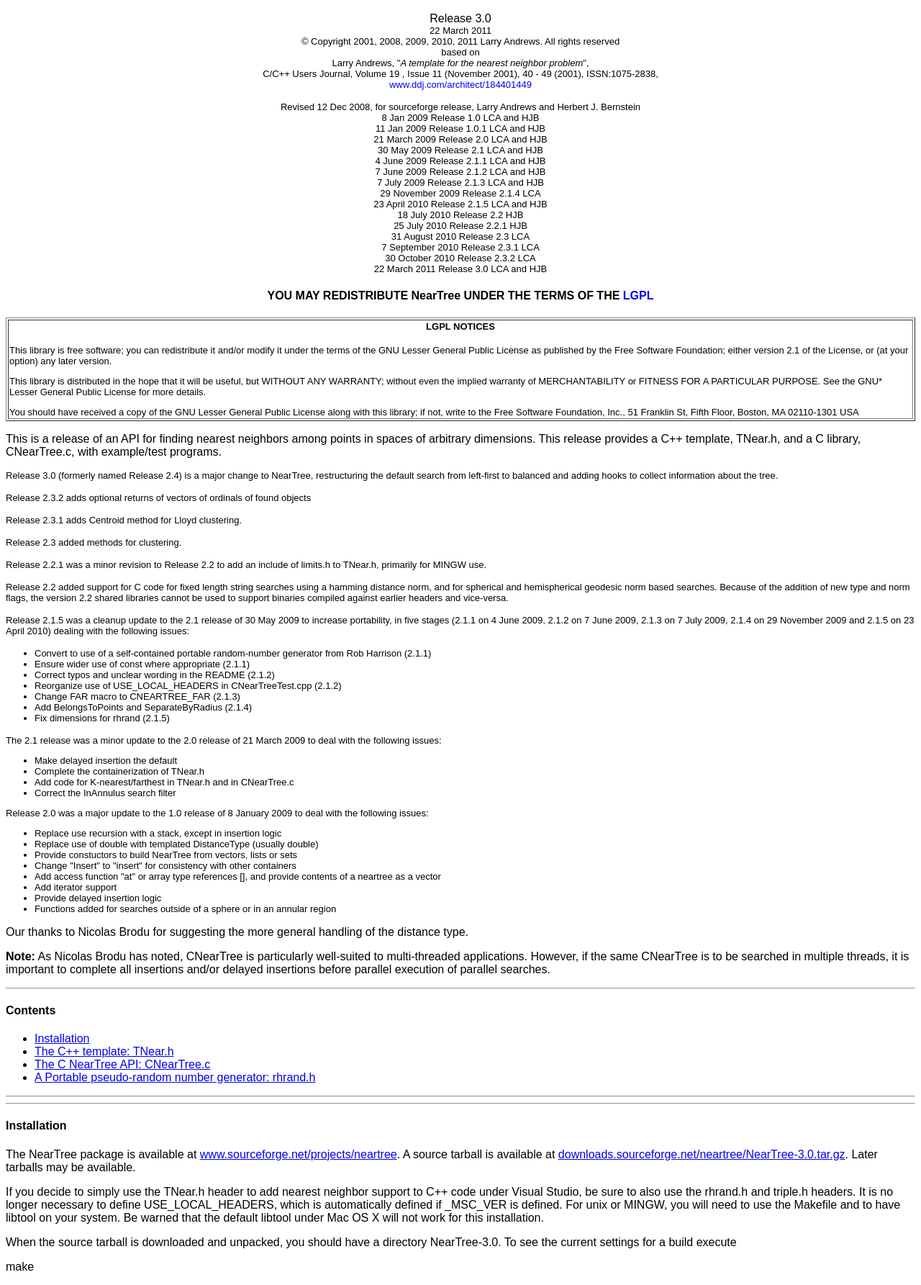
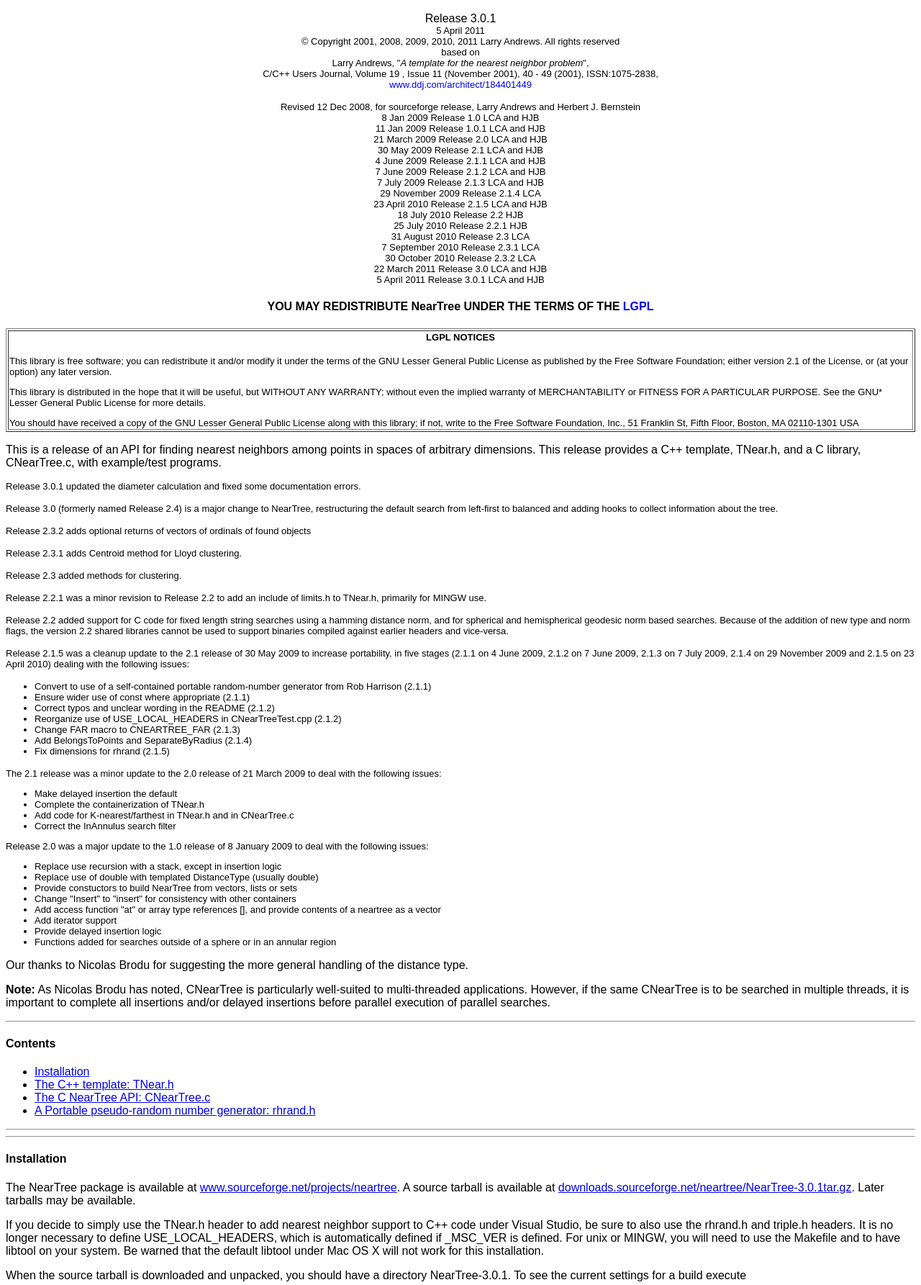
Before and after one commit to yayahjb/neartree, a plain HTML site: page NearTree/README_NearTree.html in a window 1280 px wide. Shown: the part 112-1897 px from the top of the page at 72% size. Drawn offline with Linux system fonts and the light colour scheme.

Commit message:
Update README -- HJB

```diff
--- a/NearTree/README_NearTree.html
+++ b/NearTree/README_NearTree.html
@@ -21,9 +21,9 @@
 <hr>
 <center>
 <h2 align=center>NearTree</h2>
-Release 3.0<br />
+Release 3.0.1<br />
 <font size="-1">
-22 March 2011<br />
+5 April 2011<br />
 &#169; Copyright 2001, 2008, 2009, 2010, 2011 Larry Andrews.  All rights reserved
 <br />
 based on<br />
@@ -48,6 +48,7 @@
 7 September 2010 Release 2.3.1 LCA<br />
 30 October 2010 Release 2.3.2 LCA<br />
 22 March 2011 Release 3.0 LCA and HJB<br />
+5 April 2011 Release 3.0.1 LCA and HJB<br />
 </font>
 <P>
 
@@ -82,6 +83,7 @@
 arbitrary dimensions.  This release provides a C++ template, TNear.h, and a
 C library, CNearTree.c, with example/test programs.
 <font size="-1">
+<p>Release 3.0.1 updated the diameter calculation and fixed some documentation errors.
 <p>Release 3.0 (formerly named Release 2.4) is a major change to NearTree, restructuring
 the default search from left-first to balanced and adding hooks to collect information
 about the tree.
@@ -152,7 +154,7 @@
 <h4><a name="Installation">Installation</a></h4>
 <p>
 The NearTree package is available at <a href="http://www.sourceforge.net/projects/neartree">www.sourceforge.net/projects/neartree</a>.
-A source tarball is available at <a href="http://downloads.sourceforge.net/neartree/NearTree-3.0.tar.gz">downloads.sourceforge.net/neartree/NearTree-3.0.tar.gz</a>.
+A source tarball is available at <a href="http://downloads.sourceforge.net/neartree/NearTree-3.0.1.tar.gz">downloads.sourceforge.net/neartree/NearTree-3.0.1tar.gz</a>.
 Later tarballs may be available.
 <p>
 If you decide to simply use the TNear.h header to add nearest neighbor support to C++ code under Visual
@@ -161,7 +163,7 @@
 unix or MINGW, you will need to use the Makefile and to have libtool on your system.  Be warned that
 the default libtool under Mac OS X will not work for this installation.
 <P>
-When the source tarball is downloaded and unpacked, you should have a directory NearTree-3.0.  To see the current settings for a build
+When the source tarball is downloaded and unpacked, you should have a directory NearTree-3.0.1.  To see the current settings for a build
 execute
 <p>
 make
```
Also changed, not shown: NearTree/README_NearTree.txt.
